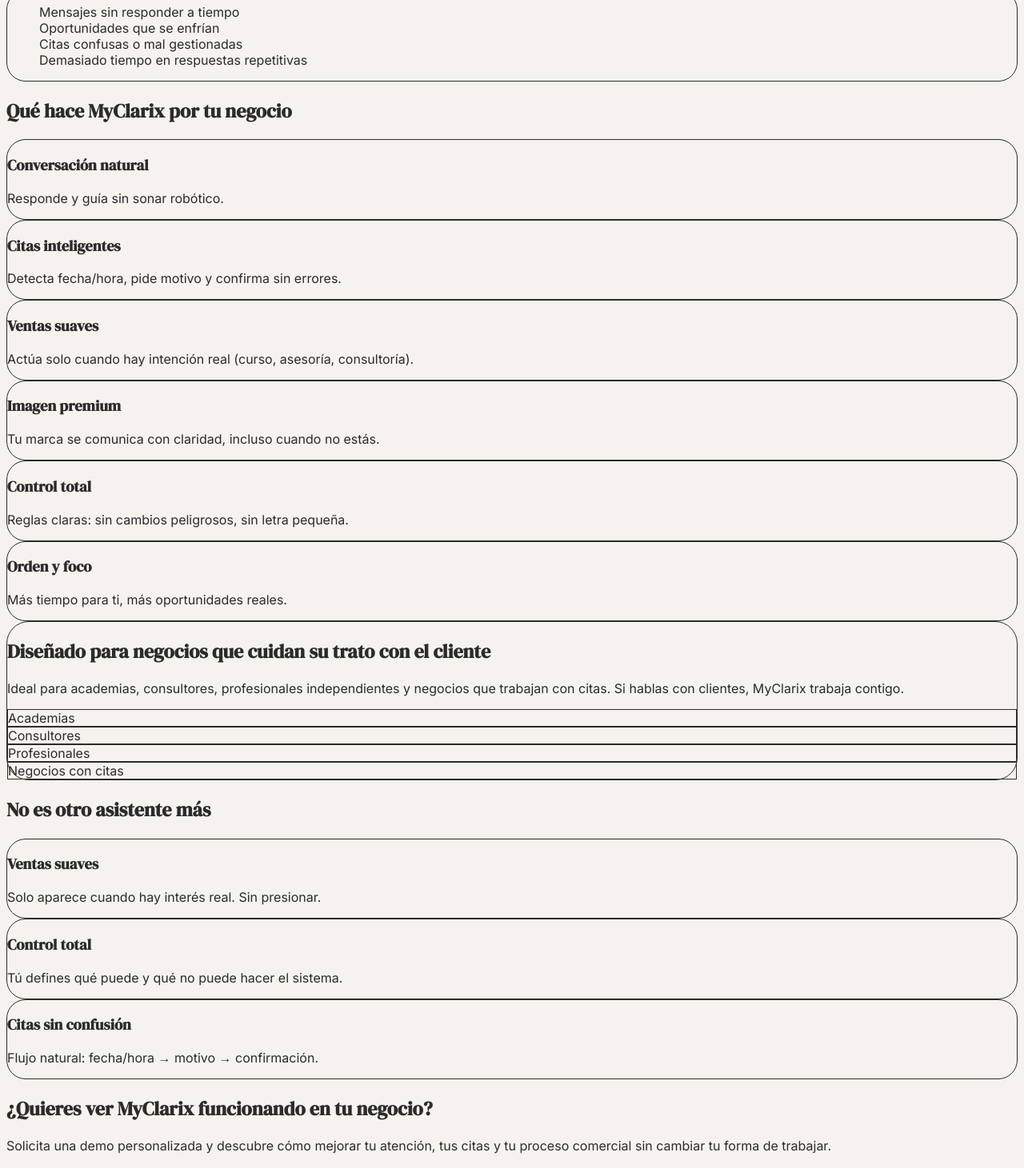
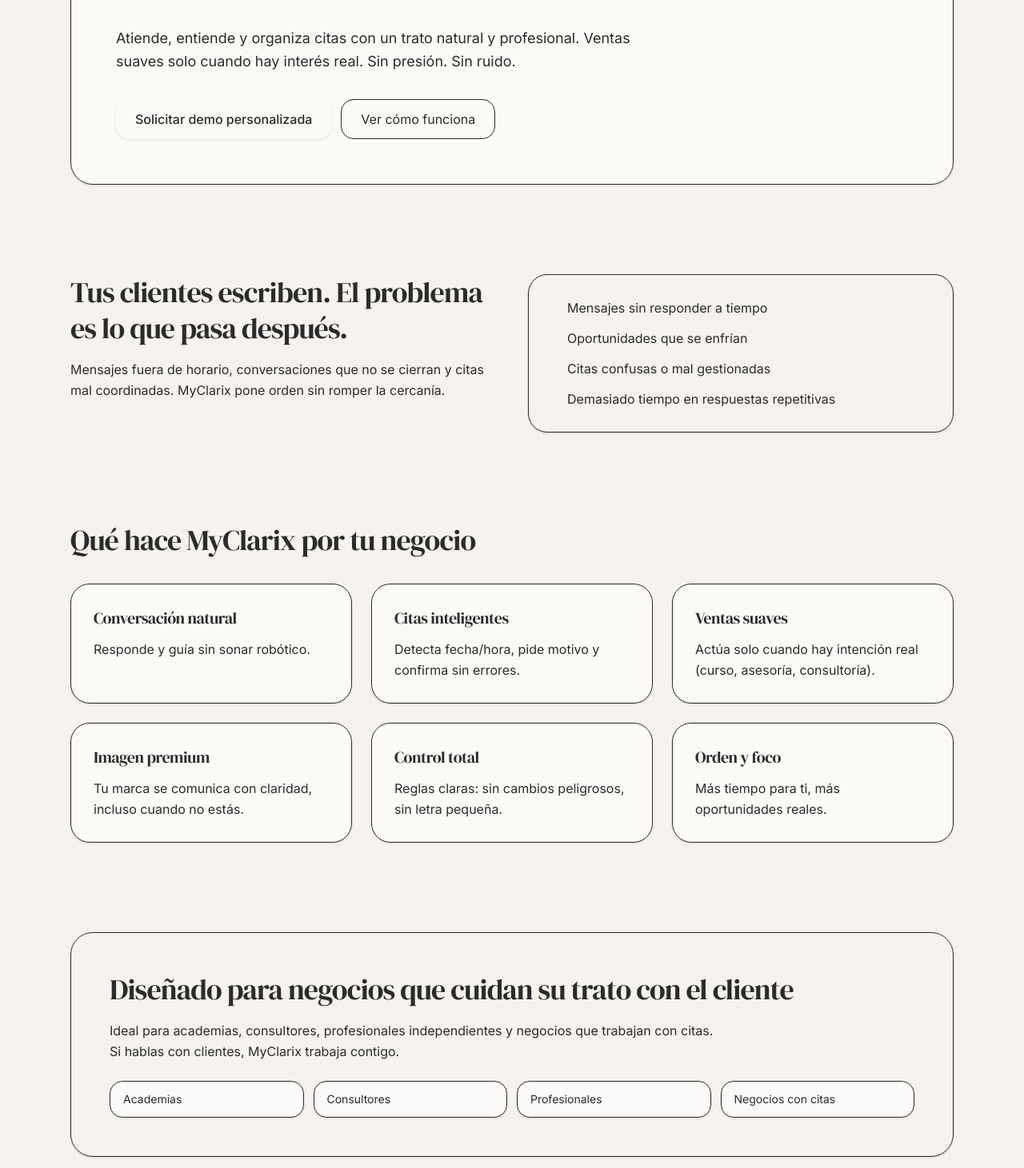
Before and after one commit to MiguelinaRos29/myclarix-web, a Next.js app: page / in a window 1280 px wide. Shown: the part 340-1801 px from the top of the page at 80% size. Built offline with nearby package versions, Linux system fonts and the light colour scheme.

Commit message:
Fix Tailwind v4 import (enable utilities)

```diff
--- a/app/globals.css
+++ b/app/globals.css
@@ -1,30 +1,29 @@
-@tailwind base;
-@tailwind components;
-@tailwind utilities;
+/* Tailwind v4 – forma correcta */
+@import "tailwindcss";
 
-:root{
+/* Tipografías base */
+:root {
   --font-serif: ui-serif, Georgia, serif;
   --font-sans: ui-sans-serif, system-ui, -apple-system, Segoe UI, Roboto, Arial, sans-serif;
 }
 
-h1,h2,h3{
-  font-family: var(--font-serif);
-}
-
-body{
+body {
   font-family: var(--font-sans);
   background-color: #F6F3EE; /* marfil */
   color: #2B2B2B; /* charcoal */
 }
 
+h1, h2, h3 {
+  font-family: var(--font-serif);
+}
 
 /* Links elegantes */
-a{
+a {
   color: inherit;
   text-decoration: none;
 }
 
-/* Selección suave */
-::selection{
+/* Selección */
+::selection {
   background: rgba(31, 78, 95, 0.18);
 }
```
